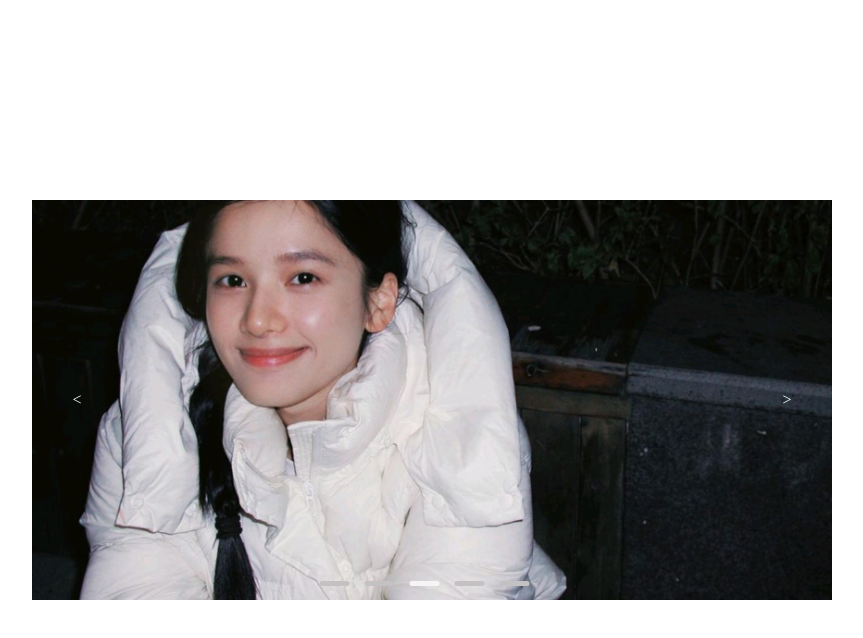
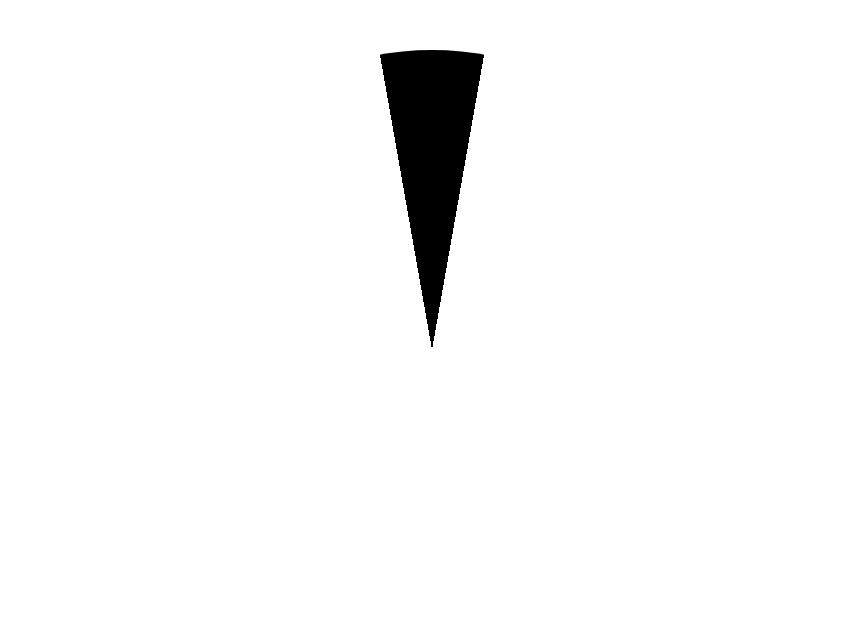
Before and after one commit to Roseeeeeeeeeeeeeeeeee/Funny-Comp, a Vue app in the folder funny-comp/: page / in a window 1280 px wide. Shown: the top 638 px of the page, without its empty margins (208-1071 px from the left). Built offline with nearby package versions, Linux system fonts and the light colour scheme.

Commit message:
新增扇形组件

```diff
--- a/funny-comp/src/App.vue
+++ b/funny-comp/src/App.vue
@@ -1,20 +1,15 @@
 <template>
   <div class="app-container">
-    <Carousel :imgs="data" />
+   <Fanshaped
+   color="#000"
+   :radius="600"
+   :startDeg="10"
+   :endDeg="80"/>
   </div>
 </template>
 
 <script setup>
-import Carousel from '@/components/Carousel/index(type1).vue'
-console.log(import.meta.url);
-const data = [
-  new URL('./assets/wp1.jpeg', import.meta.url),
-  new URL('./assets/wp4.jpeg', import.meta.url),
-  new URL('./assets/wp5.jpg', import.meta.url),
-  new URL('./assets/wp6.jpeg', import.meta.url),
-  new URL('./assets/wp2.jpg', import.meta.url),
-]
-
+import Fanshaped from '@/components/Fanshaped/index.vue'
 </script>
 
 <style scoped lang="less">
--- /dev/null
+++ b/funny-comp/src/components/Fanshaped/index.vue
@@ -0,0 +1,58 @@
+<template>
+    <div class="fanshaped-container">
+       <div class="circle">
+
+       </div>
+    </div>
+</template>
+
+<script setup>
+import { computed } from 'vue';
+const props = defineProps({
+    radius:{
+        type : Number,
+        default:200
+    },
+    color:{
+        //传16进制颜色
+        type : String,
+        default:'#f40'
+    },
+    startDeg:{
+        type : Number,
+        default:30
+    },
+    endDeg:{
+        type : Number,
+        default:60
+    }
+})
+const radius = computed(()=>{
+    return props.radius + 'px'
+})
+const startDeg = computed(()=>props.startDeg + 'deg')
+const endDeg = computed(()=>props.endDeg + 'deg')
+</script>
+
+<style lang="less" scoped>
+.circle{
+    width: v-bind(radius);
+    height: v-bind(radius);
+    --d:v-bind(startDeg);
+    margin: 50px auto;
+    border-radius: 50%;
+    background:conic-gradient(
+        v-bind('props.color') var(--d),
+        transparent var(--d) calc(360deg - var(--d)),
+        v-bind('props.color') calc(360deg - var(--d)));
+    transition: --d 2s;
+    @property --d{
+        syntax: "<angle>";
+        inherits: false;
+        initial-value: 0deg;
+    };
+    &:hover{
+        --d:v-bind(endDeg);
+    }
+}
+</style>
```
